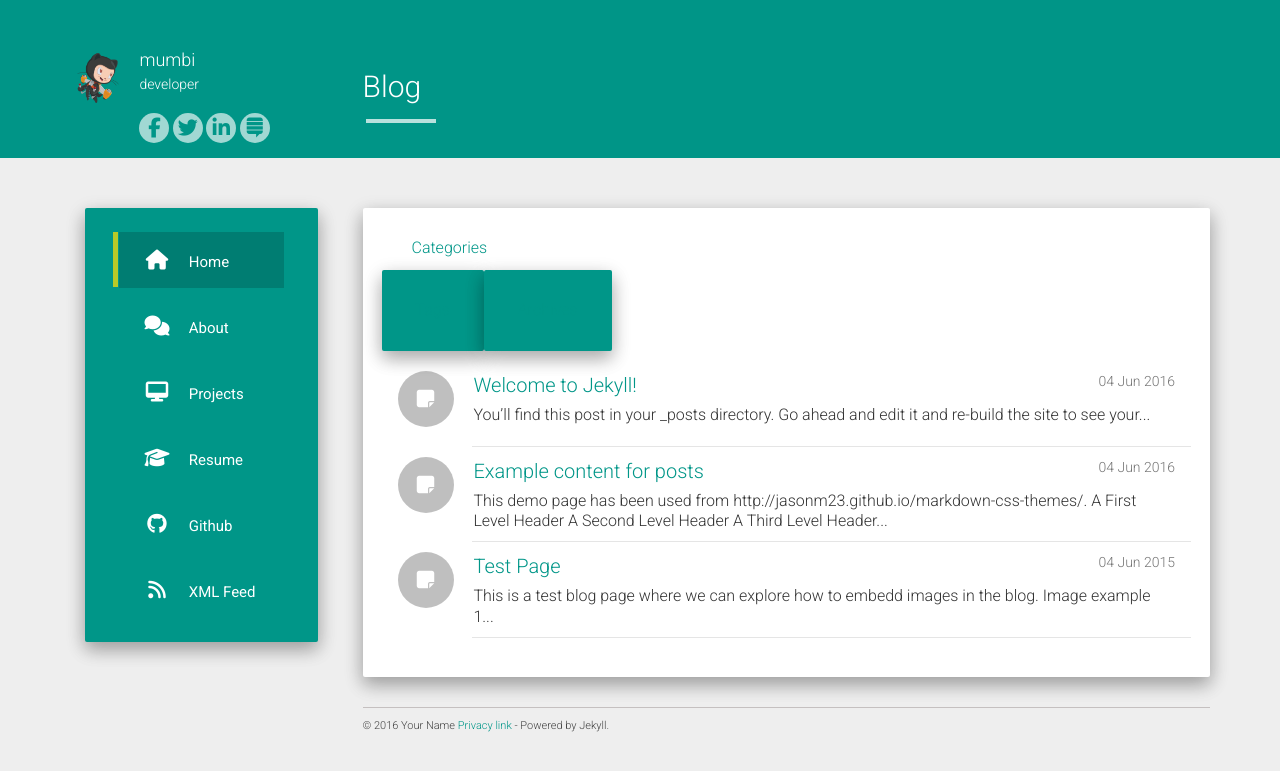
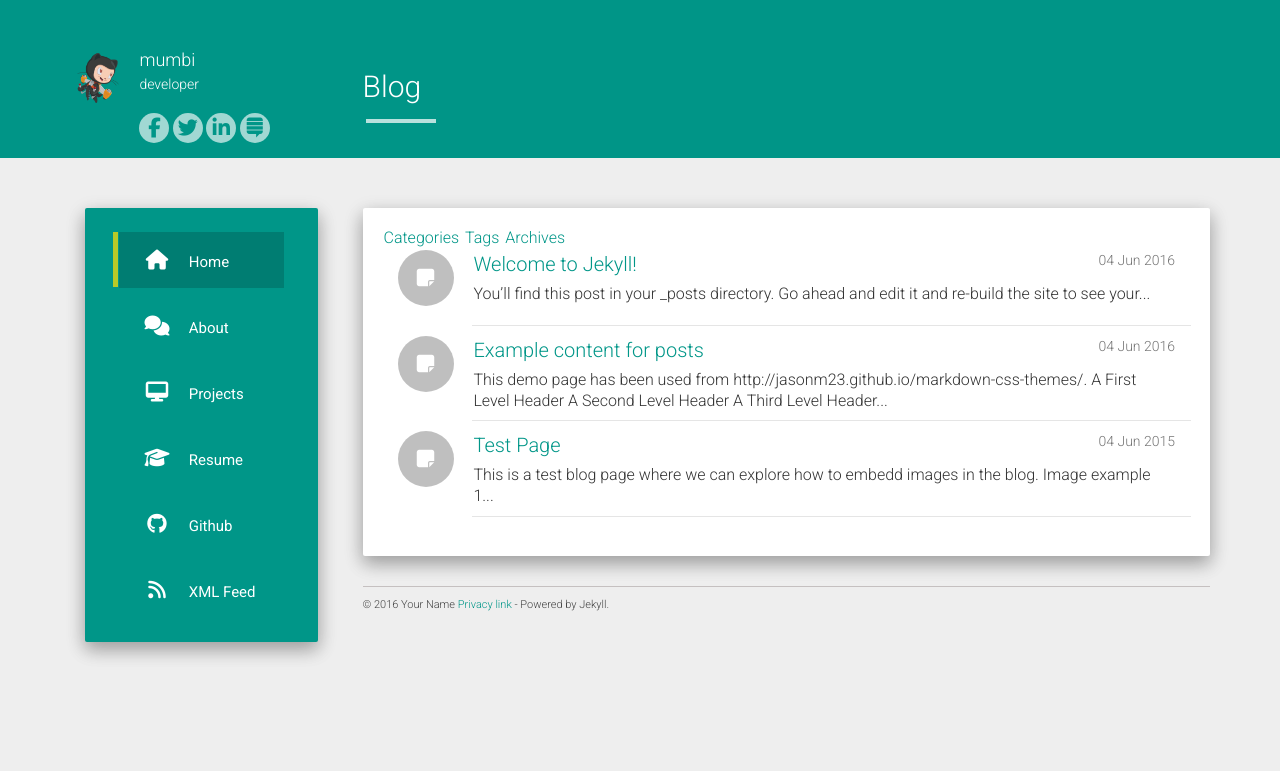
Before and after one commit to mumbi/mumbi.github.io, a Jekyll site: the page built from index.html, in a window 1280 px wide. Shown: the top 771 px of the page. Built offline with Jekyll 4.4.1, drawn with Linux system fonts in a browser that asks for light colours; nearby versions of some CDN libraries; the list of posts is cut into pages by our own code.

Commit message:
Update index.html

```diff
--- a/index.html
+++ b/index.html
@@ -4,9 +4,9 @@ title: Blog
 ---
 <div class="well">
     <nav class="nav">
-        <li class="col-lg-12 col-md-12 col-sm-4 col-xs-12"><a href="">Categories</a></li>
-        <li class="list-separator nav navbar-nav well well-primary post"><a href="">Tags</a></li>
-        <li class="list-separator nav navbar-nav well well-primary post"><a href="">Archives</a></li>
+        <span class="tags"><a href="">Categories</a></li>
+        <span class="tags"><a href="">Tags</a></li>
+        <span class="tags"><a href="">Archives</a></li>
     </nav>
     <div class="list-group">
       {% for post in paginator.posts %}
```
